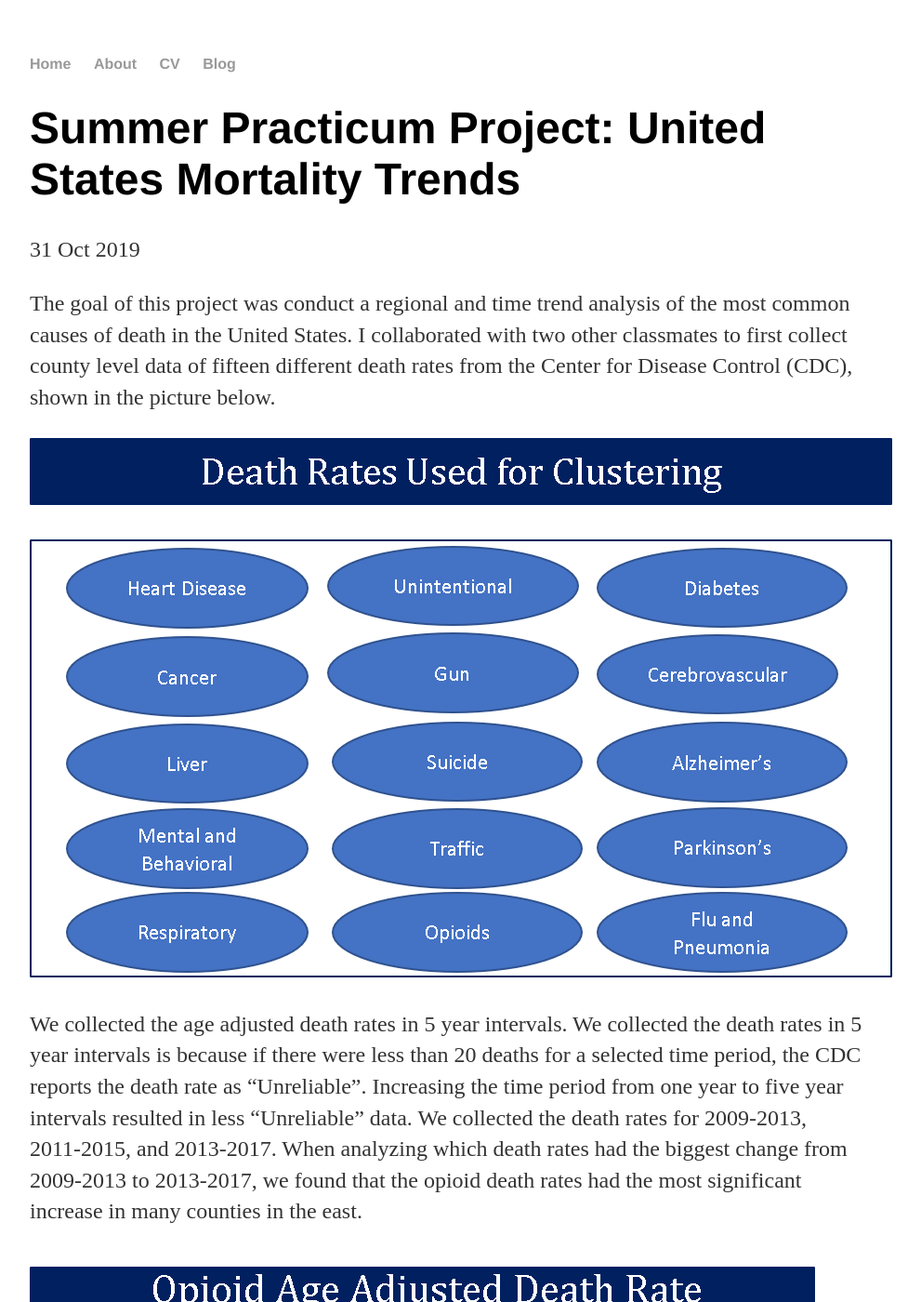
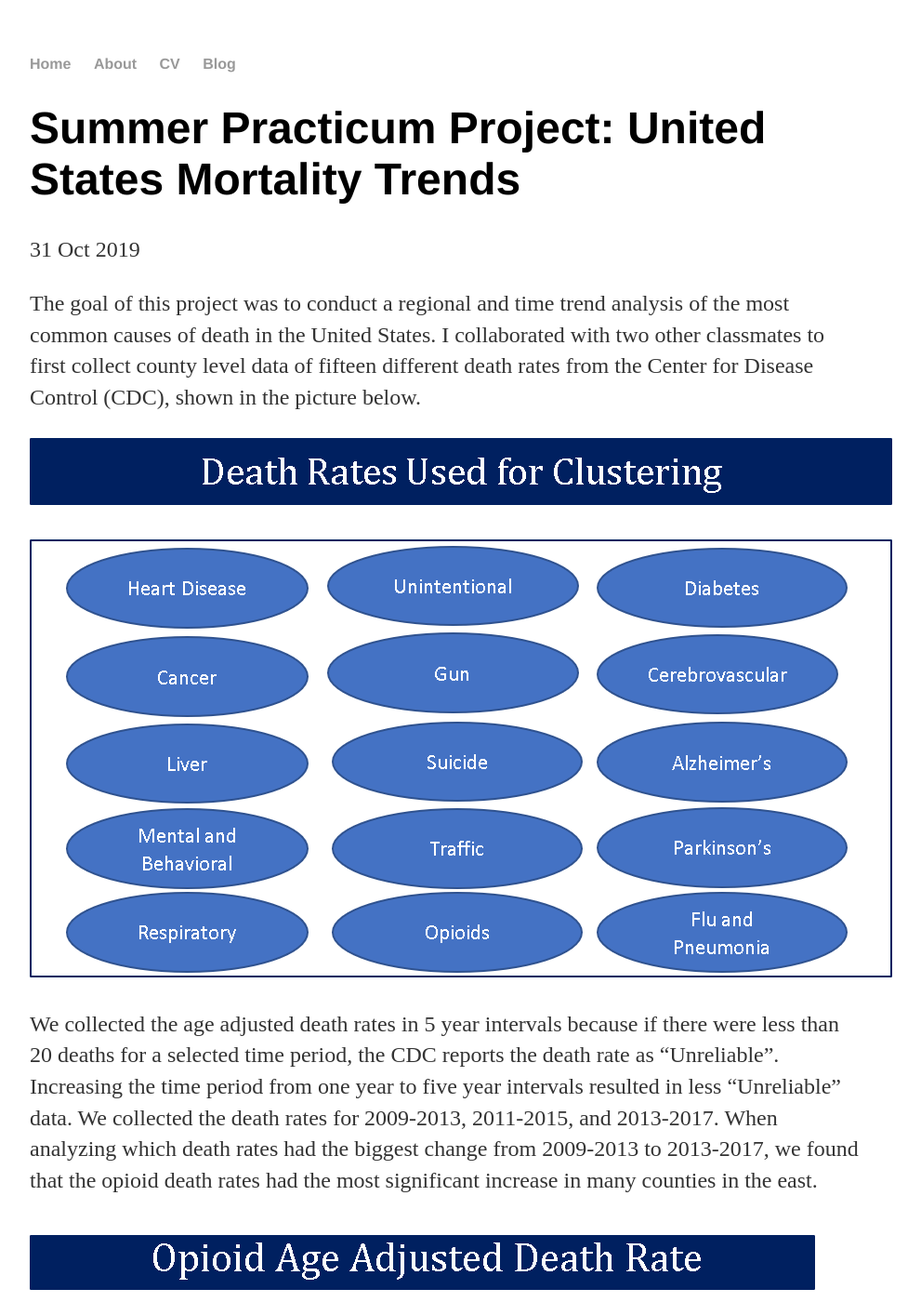
Before and after one commit to brighamk/brighamk.github.io, a Jekyll site: the page built from _posts/2019-10-31-first-post.md, in a window 1280 px wide and 1400 px high. Shown: the whole window at 93% size, without its empty margins (160-1151 px from the left). Built offline with Jekyll 4.4.1, drawn with Linux system fonts in a browser that asks for light colours; some of the changed text lies outside the part shown.

Commit message:
Update 2019-10-31-first-post.md

```diff
--- a/_posts/2019-10-31-first-post.md
+++ b/_posts/2019-10-31-first-post.md
@@ -4,15 +4,12 @@
 date: 2019-10-31
 ---
 
-The goal of this project was conduct a regional and time trend analysis of the most common causes of death in the United States. I collaborated with two other classmates to first collect county level data of fifteen different death rates from the Center for Disease Control (CDC), shown in the picture below.
+The goal of this project was to conduct a regional and time trend analysis of the most common causes of death in the United States. I collaborated with two other classmates to first collect county level data of fifteen different death rates from the Center for Disease Control (CDC), shown in the picture below.
 
 ![Image](https://github.com/brighamk/brighamk.github.io/blob/master/images/Picture2.png?raw=true)
 
-We collected the age adjusted death rates in 5 year intervals. We collected the death rates in 5 year intervals is because if there were less than 20 deaths for a selected time period, the CDC reports the death rate as "Unreliable". Increasing the time period from one year to five year intervals resulted in less "Unreliable" data. We collected the death rates for 2009-2013, 2011-2015, and 2013-2017. When analyzing which death rates had the biggest change from 2009-2013 to 2013-2017, we found that the opioid death rates had the most significant increase in many counties in the east.
+We collected the age adjusted death rates in 5 year intervals because if there were less than 20 deaths for a selected time period, the CDC reports the death rate as "Unreliable". Increasing the time period from one year to five year intervals resulted in less "Unreliable" data. We collected the death rates for 2009-2013, 2011-2015, and 2013-2017. When analyzing which death rates had the biggest change from 2009-2013 to 2013-2017, we found that the opioid death rates had the most significant increase in many counties in the east.
 
 ![Image](https://github.com/brighamk/brighamk.github.io/blob/master/images/Picture4.png?raw=true)
 
-
-
-
-We cleaned and merged this data with county level demographic information from the U.S. Census Bureau and County Health Rankings. Next, we conducted principal component analysis in Python to reduce the original fifteen death rate features to seven principal components that retained 80% of the variation.
+Next, we conducted principal component analysis in Python to reduce the original fifteen death rate features to seven principal components that retained 80% of the variation. We cleaned and merged this data with county level demographic information from the U.S. Census Bureau and County Health Rankings.
```
